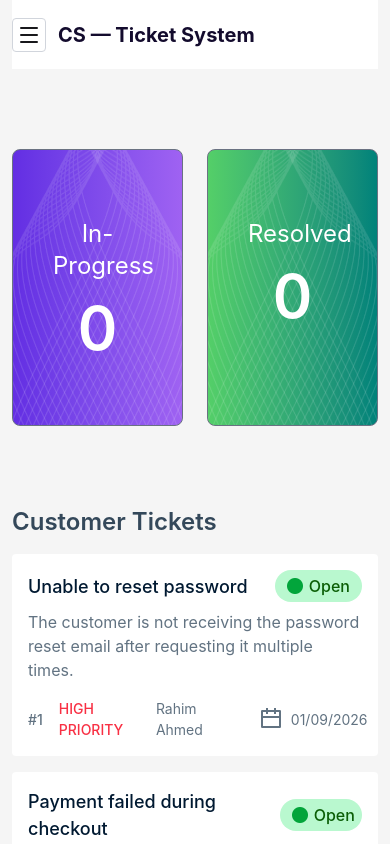
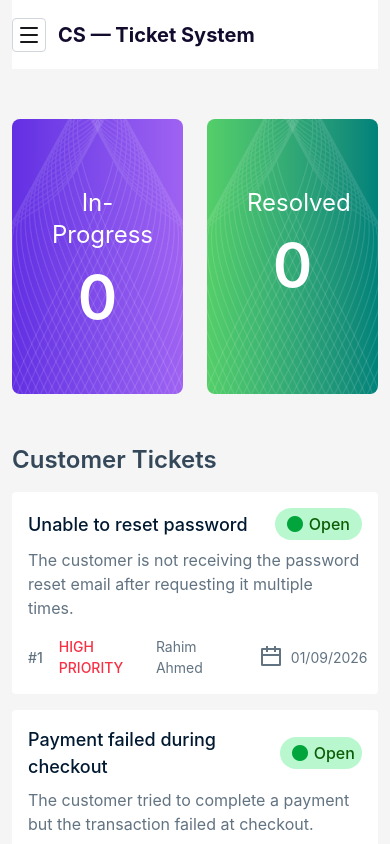
Before and after one commit to hafiz-al-asad-code/customer-support-zone-2, a React (Vite) app: page / in a window 390 px wide. Shown: the top 844 px of the page. Built offline with nearby package versions, Linux system fonts and the light colour scheme.

Commit message:
made task status and resolved task sections responsive

```diff
--- a/src/components/Banner/Banner.jsx
+++ b/src/components/Banner/Banner.jsx
@@ -4,9 +4,9 @@ import bannerImgRight from "../../assets/vector2.png";
 
 const Banner = () => {
   return (
-    <div className="grid grid-cols-2 gap-6 max-w-[1440px] mx-auto my-[80px]">
+    <div className="grid grid-cols-2 gap-6 max-w-[1440px] mx-auto my-[50px] md:my-[80px]">
       {/* left */}
-      <div className="border border-gray-500 px-[40px] py-[67.5px] rounded-[8px] text-center bg-gradient-to-r from-[#632EE3] to-[#9F62F2] text-white relative">
+      <div className="px-[40px] py-[67.5px] rounded-[8px] text-center bg-gradient-to-r from-[#632EE3] to-[#9F62F2] text-white relative">
         <img
           src={bannerImgLeft}
           className="absolute top-0 left-0 h-full"
@@ -22,7 +22,7 @@ const Banner = () => {
       </div>
 
       {/* right */}
-      <div className="border border-gray-500 px-[40px] py-[67.5px] rounded-[8px] text-center bg-gradient-to-r from-[#54CF68] to-[#00827A] text-white relative">
+      <div className="px-[40px] py-[67.5px] rounded-[8px] text-center bg-gradient-to-r from-[#54CF68] to-[#00827A] text-white relative">
         <img
           src={bannerImgLeft}
           className="absolute top-0 left-0 h-full"
--- a/src/components/MainSection/MainSection.jsx
+++ b/src/components/MainSection/MainSection.jsx
@@ -10,7 +10,7 @@ const MainSection = ({ ticketsPromise }) => {
         <CustomerTickets ticketsPromise={ticketsPromise}></CustomerTickets>
       </div>
 
-      <div className="col-span-3 space-y-[40px]">
+      <div className="col-span-3 space-y-[40px] mt-[50px] md:mt-[80px] lg:mt-0">
         <TaskStatus></TaskStatus>
         <ResolvedTask></ResolvedTask>
       </div>
```
